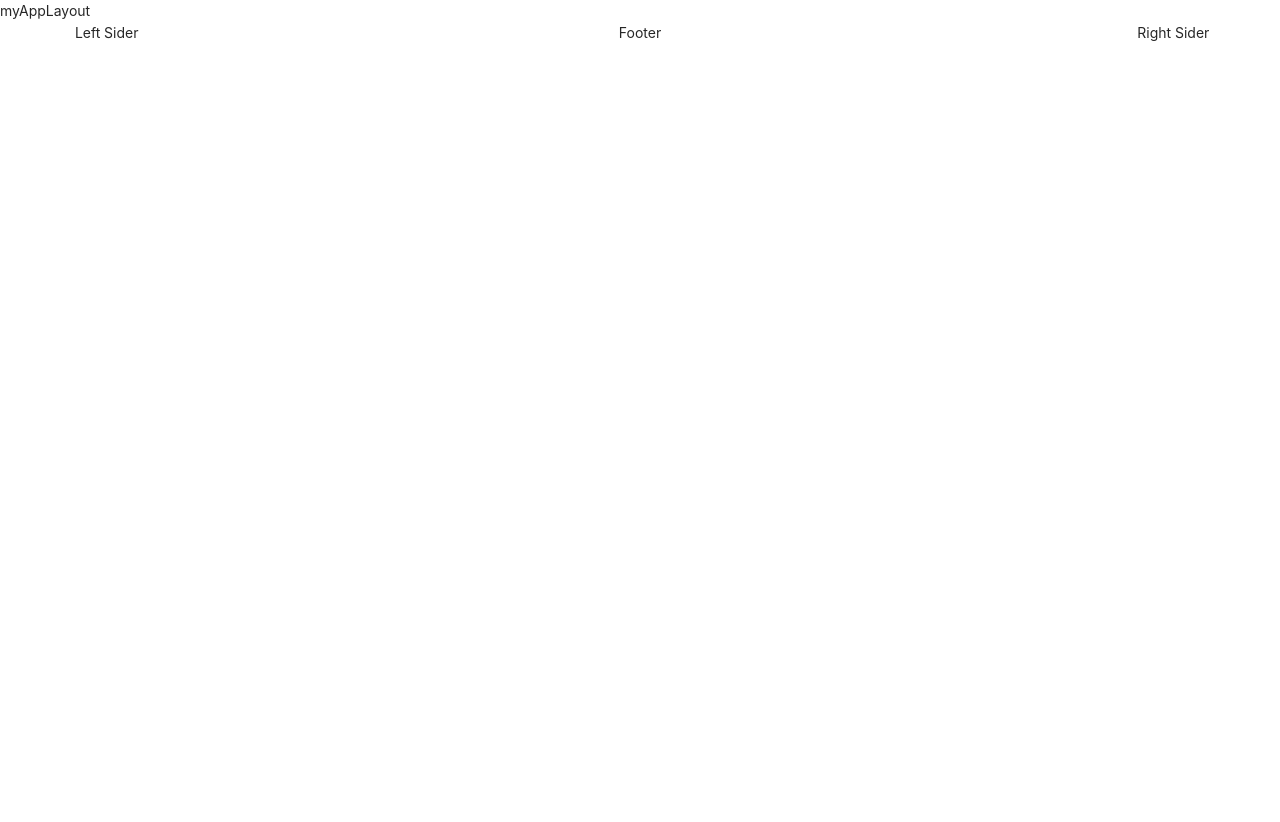
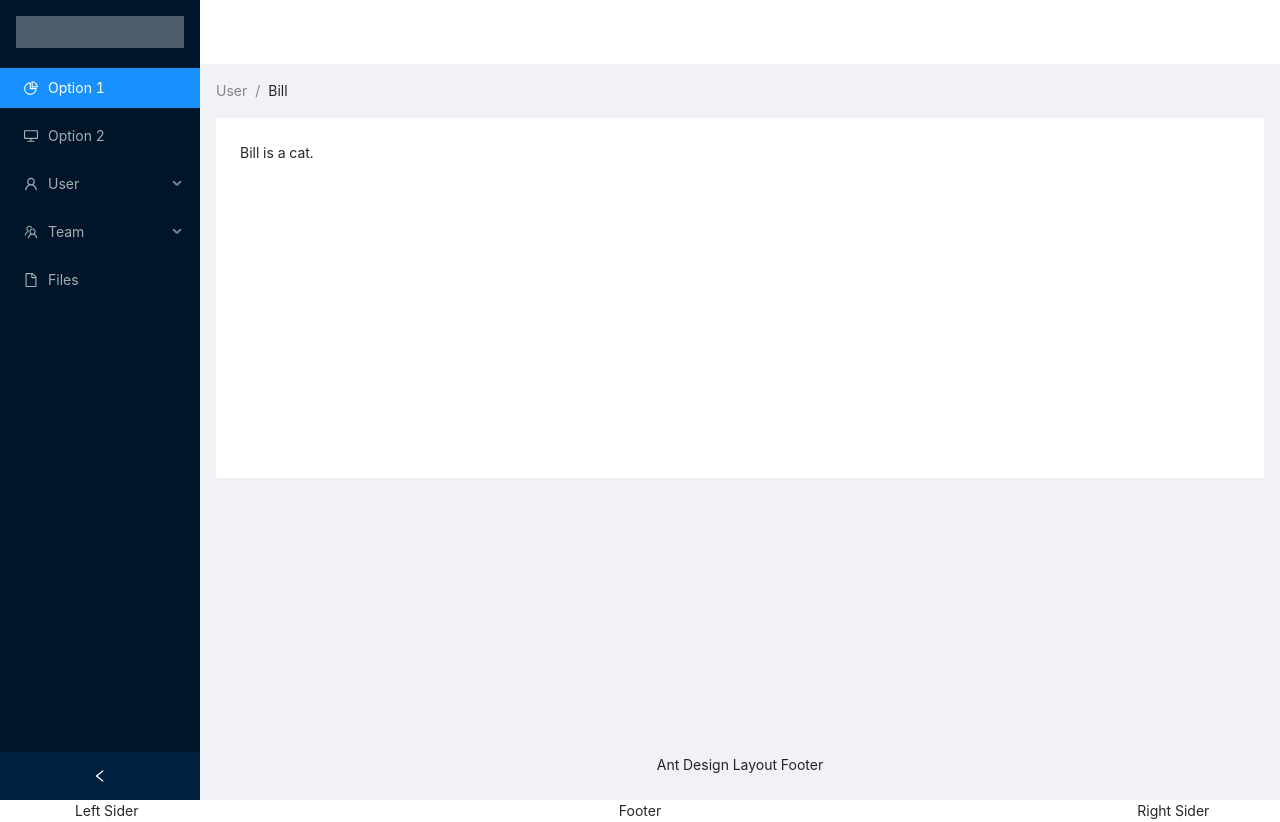
Before and after one commit to kambleaa007/TrainingReactJS, a React (Create React App) app: page /myAppLayout in a window 1280 px wide. Before the commit the page ends 800 px from the top, so only its background shows below. Built offline with nearby package versions, Linux system fonts and the light colour scheme.

Commit message:
AntD layout added...

```diff
--- a/src/App.js
+++ b/src/App.js
@@ -17,6 +17,8 @@
 import DirectDebit from "./Component/DirectDebit/DirectDebit";
 import FutureDatedPayment from "./Component/FutureDatedPayment/FutureDatedPayment";
 import ManagePayee from "./Component/ManagePayee/ManagePayee";
+
+import MyAppLayout from "./Layout/MyAppLayout";
 
 import Footer from "./Common/Footer/Footer";
 
@@ -55,7 +57,7 @@
               <Route path="/" exact component= { (props) => ( <HomeComponent  /> )} />
               <Route path="/myApp" component={(props) => ( <MyAppComponent   /> )} />
                       {/* <Route path="/myApp/myAccount" exact component= { (props) => ( <div>myAccount page</div> )} /> */}
-              <Route path="/myAppLayout" component={(props) => ( <div>myAppLayout</div> )} />
+              <Route path="/myAppLayout" component={(props) => ( <MyAppLayout /> )} />
 
               <Route path="/sendMoney" component={ (props) => ( <SendMoney   /> )} />
               <Route path="/transferMoney" component={(props) => ( <TransferMoney   /> )} />
--- /dev/null
+++ b/src/Layout/MyAppLayout.css
@@ -0,0 +1,14 @@
+.logo {
+    height: 32px;
+    margin: 16px;
+    background: rgba(255, 255, 255, 0.3);
+}
+
+.site-layout .site-layout-background {
+    background: #fff;
+}
+
+
+[data-theme="dark"] .site-layout .site-layout-background {
+    background: #141414;
+}
--- /dev/null
+++ b/src/Layout/MyAppLayout.js
@@ -0,0 +1,70 @@
+import React, { useEffect, useState }from 'react';
+
+
+import { Layout, Menu, Breadcrumb } from 'antd';
+import {
+  DesktopOutlined,
+  PieChartOutlined,
+  FileOutlined,
+  TeamOutlined,
+  UserOutlined,
+} from '@ant-design/icons';
+
+import "./MyAppLayout.css";
+
+const { Header, Content, Footer, Sider } = Layout;
+const { SubMenu } = Menu;
+
+
+function MyAppLayout(){
+
+    const[collapsed, setCollapsed] = useState(false);
+    var onCollapse = collapsed => {
+        console.log(collapsed);
+        setCollapsed(collapsed);
+    };
+
+    return(
+        <Layout style={{ minHeight: '100vh' }}>
+            <Sider collapsible collapsed={collapsed} onCollapse={onCollapse}>
+            <div className="logo" />
+            <Menu theme="dark" defaultSelectedKeys={['1']} mode="inline">
+                <Menu.Item key="1" icon={<PieChartOutlined />}>
+                Option 1
+                </Menu.Item>
+                <Menu.Item key="2" icon={<DesktopOutlined />}>
+                Option 2
+                </Menu.Item>
+                <SubMenu key="sub1" icon={<UserOutlined />} title="User">
+                <Menu.Item key="3">Tom</Menu.Item>
+                <Menu.Item key="4">Bill</Menu.Item>
+                <Menu.Item key="5">Alex</Menu.Item>
+                </SubMenu>
+                <SubMenu key="sub2" icon={<TeamOutlined />} title="Team">
+                <Menu.Item key="6">Team 1</Menu.Item>
+                <Menu.Item key="8">Team 2</Menu.Item>
+                </SubMenu>
+                <Menu.Item key="9" icon={<FileOutlined />}>
+                Files
+                </Menu.Item>
+            </Menu>
+            </Sider>
+            <Layout className="site-layout">
+            <Header className="site-layout-background" style={{ padding: 0 }} />
+            <Content style={{ margin: '0 16px' }}>
+                <Breadcrumb style={{ margin: '16px 0' }}>
+                <Breadcrumb.Item>User</Breadcrumb.Item>
+                <Breadcrumb.Item>Bill</Breadcrumb.Item>
+                </Breadcrumb>
+                <div className="site-layout-background" style={{ padding: 24, minHeight: 360 }}>
+                Bill is a cat.
+                </div>
+            </Content>
+            <Footer style={{ textAlign: 'center' }}>Ant Design Layout Footer</Footer>
+            </Layout>
+        </Layout>
+    )
+}
+
+
+export default MyAppLayout;
```
Also changed, not shown: 1 other file (tests, documents, lock files or other folders).
